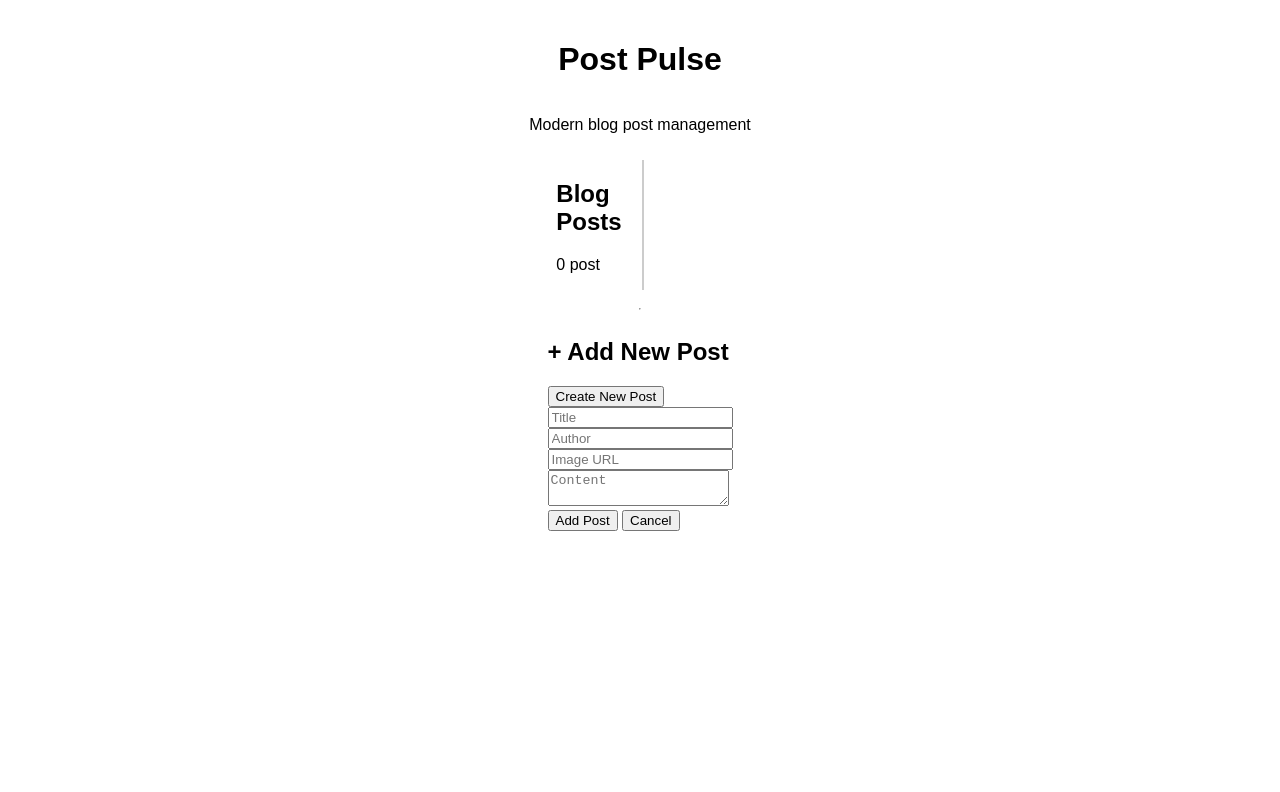
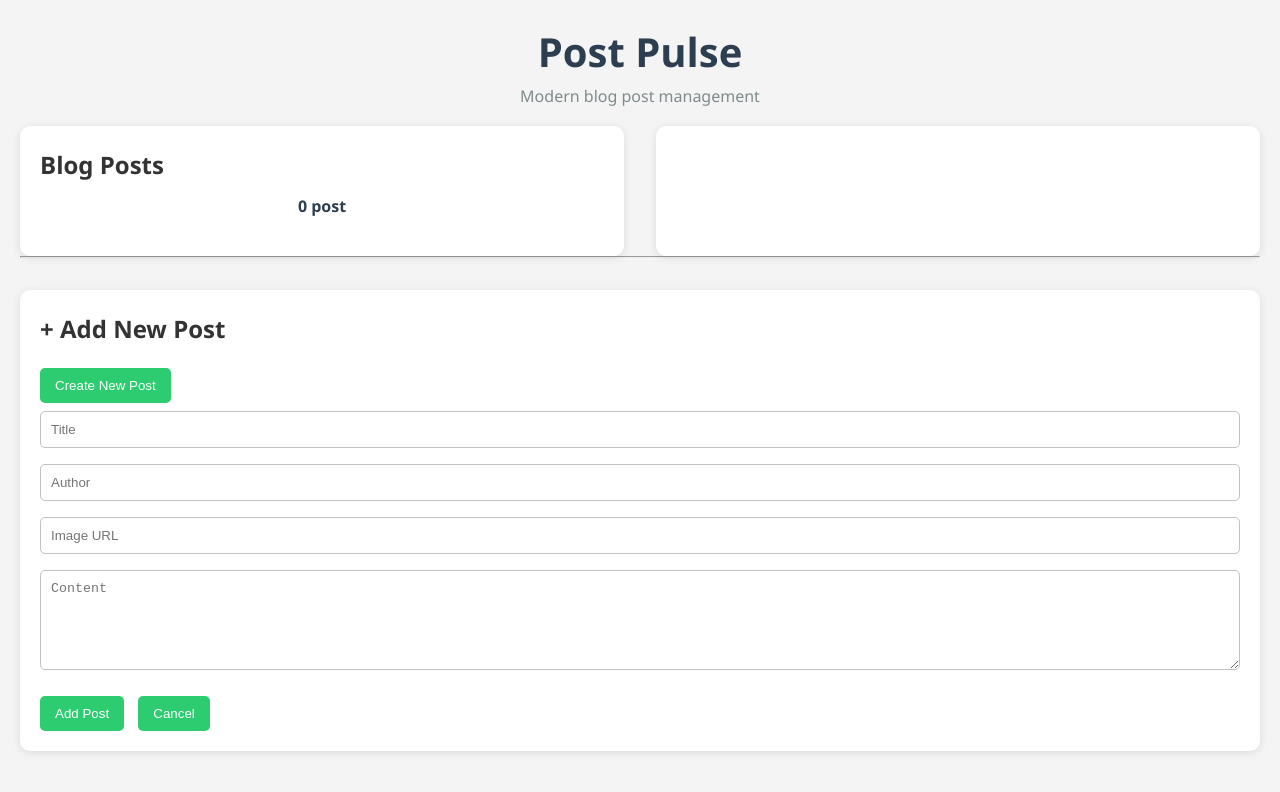
Before and after one commit to Mathewk-tech/SA-Week-3-Phase-1-Code-Challenge, a plain HTML site: page index.html in a window 1280 px wide. Both pictures are taken after a click on the button "Create New Post". Drawn offline with Linux system fonts and the light colour scheme; no server answers.

Commit message:
finalized the blog

```diff
--- a/index.js
+++ b/index.js
@@ -1,3 +1,4 @@
+const url="http://localhost:3000/posts";
 const postList = document.getElementById("post-list");
 const postFormContainer = document.getElementById("p");
 const createBtn = document.querySelector("#new-post-section button");
@@ -47,7 +48,7 @@ form.addEventListener("submit", function (e) {
 
   const newPost = { title, author, image, content };
 
-  fetch("http://localhost:3000/posts", {
+  fetch(url, {
     method: "POST",
     headers: {
       "Content-Type": "application/json",
@@ -71,50 +72,63 @@ form.addEventListener("submit", function (e) {
 // Show post details
 function displayPostDetails(post) {
   detail.innerHTML = `
-  <form>
+    <div id="post-view">
       <h3>${post.title}</h3>
       <p><strong>Author:</strong> ${post.author}</p>
-    ${post.image ? `<img src="${post.image}" width="200">` : ""}
-    <p>${post.content}</p>
+      ${post.image ? `<img src="${post.image}" width="200"><br>` : ""}
+      <p id="content-text">${post.content}</p>
       <button id="delete-post">Delete</button>
-    <button id="save-post">save changes</button>
-    <button id="edit-post">edit</button>
+      <button id="edit-post">Edit</button>
+    </div>
+
+    <form id="edit-form" class="hidden">
+      <input type="text" id="edit-title" value="${post.title}" /><br>
+      <textarea id="edit-content">${post.content}</textarea><br>
+      <button type="button" id="save-post">Save Changes</button>
+      <button type="button" id="cancel-edit">Cancel</button>
     </form>
   `;
-  document.getElementById("edit-post").addEventListener('click', function () {
+
+  // DELETE button
+  document.getElementById("delete-post").addEventListener("click", function () {
+    if (confirm("Do you want to delete this post?")) {
+      deletePost(post.id);
+    }
+  });
+
+  // EDIT button - shows the form
+  document.getElementById("edit-post").addEventListener("click", function () {
+    document.getElementById("post-view").classList.add("hidden");
+    document.getElementById("edit-form").classList.remove("hidden");
+  });
+
+  // CANCEL button - hides form and shows original view
+  document.getElementById("cancel-edit").addEventListener("click", function () {
+    displayPostDetails(post); // re-render original view
+  });
+
+  // SAVE button - send PUT request
+  document.getElementById("save-post").addEventListener("click", function () {
     const updatedPost = {
-    title: document.getElementById("post-title").value,
-    content: document.getElementById("post-content").value
+      title: document.getElementById("edit-title").value,
+      content: document.getElementById("edit-content").value
     };
 
-  fetch(`http://localhost:3000/posts/${currentPostId}`, {
+    fetch(`http://localhost:3000/posts/${post.id}`, {
       method: "PUT",
-    headers: { 'Content-Type': 'application/json' },
+      headers: { "Content-Type": "application/json" },
       body: JSON.stringify(updatedPost)
     })
       .then(res => res.json())
       .then(data => {
-      console.log("edit post:", data);
+        console.log("Post updated:", data);
         loadPosts();
         displayPostDetails(data);
       })
       .catch(err => console.error("Update error:", err));
   });
+}
 
-
-
-  document.getElementById("save-post").addEventListener('click',function(){
-    if(confirm("do you want to save these changes?")){
-      saveChanges(post.id);
-    }
-  });
-
-  document.getElementById("delete-post").addEventListener("click", function () {
-    if (confirm("do you want to delete this post?")) {
-      deletePost(post.id);
-    }
-  });
-}
 
 // Show post in list
 function displayPostInList(post) {
--- a/style.css
+++ b/style.css
@@ -1,42 +1,156 @@
-.hidden{
-    display: none;
-}
-body {
-  font-family: Arial, sans-serif;
-  margin: 20px;
-  display: flex;
-  flex-direction: column;
-  align-items: center;
+
+* {
+  margin: 0;
+  padding: 0;
+  box-sizing: border-box;
 }
 
-#post-list-section, #post-detail-section {
-  display: inline-block;
-  vertical-align: top;
-  width: 45%;
-  margin: 10px;
+body {
+  font-family: 'Segoe UI', Tahoma, Geneva, Verdana, sans-serif;
+  line-height: 1.6;
+  background-color: #f4f4f4;
+  color: #333;
+  padding: 20px;
 }
 
-#post-list-section {
-  float: left;
+
+h1, p {
+  text-align: center;
 }
 
-#post-detail-section {
-  float: right;
-  border-left: 2px solid #ccc;
-  padding-left: 20px;
+h1 {
+  font-size: 2.5em;
+  color: #2c3e50;
 }
 
-.post-item {
-  cursor: pointer;
-  padding: 10px;
-  border-bottom: 1px solid #ddd;
+p {
+  margin-bottom: 1em;
+  color: #7f8c8d;
 }
 
-img {
-  margin-top: 10px;
+
+.m {
+  display: flex;
+  flex-wrap: wrap;
+  gap: 2rem;
+  justify-content: space-between;
+}
+
+
+#post-list-section {
+  flex: 1 1 45%;
+  background: #ffffff;
+  padding: 20px;
+  border-radius: 10px;
+  box-shadow: 0 2px 8px rgba(0,0,0,0.1);
+}
+
+#post-list {
+  list-style: none;
+  margin-top: 1em;
+}
+
+#post-list li {
+  padding: 10px;
+  margin-bottom: 10px;
+  background: #ecf0f1;
+  border-radius: 5px;
+  cursor: pointer;
+  transition: background 0.3s;
+}
+
+#post-list li:hover {
+  background: #dfe6e9;
+}
+
+
+#post-detail-section {
+  flex: 1 1 45%;
+  background: #ffffff;
+  padding: 40px;
+  border-radius: 10px;
+  box-shadow: 0 2px 8px rgba(0,0,0,0.1);
+}
+
+#post-detail-section img {
   max-width: 100%;
   height: auto;
+  border-radius: 5px;
 }
-.m{
-  display: flex;
+
+#new-post-section {
+  margin-top: 2rem;
+  background: #ffffff;
+  padding: 20px;
+  border-radius: 10px;
+  box-shadow: 0 2px 8px rgba(0,0,0,0.1);
 }
+
+#new-post-section h2 {
+  margin-bottom: 10px;
+}
+
+#new-post-section button {
+  padding: 10px 15px;
+  background-color: #2ecc71;
+  border: none;
+  color: white;
+  border-radius: 5px;
+  cursor: pointer;
+  margin-top: 10px;
+  transition: background-color 0.3s;
+}
+
+#new-post-section button:hover {
+  background-color: #27ae60;
+}
+
+
+form input,
+form textarea {
+  width: 100%;
+  padding: 10px;
+  margin: 8px 0;
+  border-radius: 5px;
+  border: 1px solid #bdc3c7;
+}
+
+form textarea {
+  resize: vertical;
+  height: 100px;
+}
+
+form button {
+  margin-right: 10px;
+  padding: 8px 12px;
+  border: none;
+  border-radius: 5px;
+  background-color: #3498db;
+  color: white;
+  cursor: pointer;
+  transition: background 0.3s;
+}
+
+form button:hover {
+  background-color: #2980b9;
+}
+
+
+#delete-post {
+  background-color: #e74c3c;
+}
+
+#delete-post:hover {
+  background-color: #c0392b;
+}
+
+
+.hidden {
+  display: none;
+}
+
+.post-count {
+  font-weight: bold;
+  color: #2c3e50;
+  margin-top: 10px;
+}
```
Lines whose indentation alone changed are shown as unchanged.
